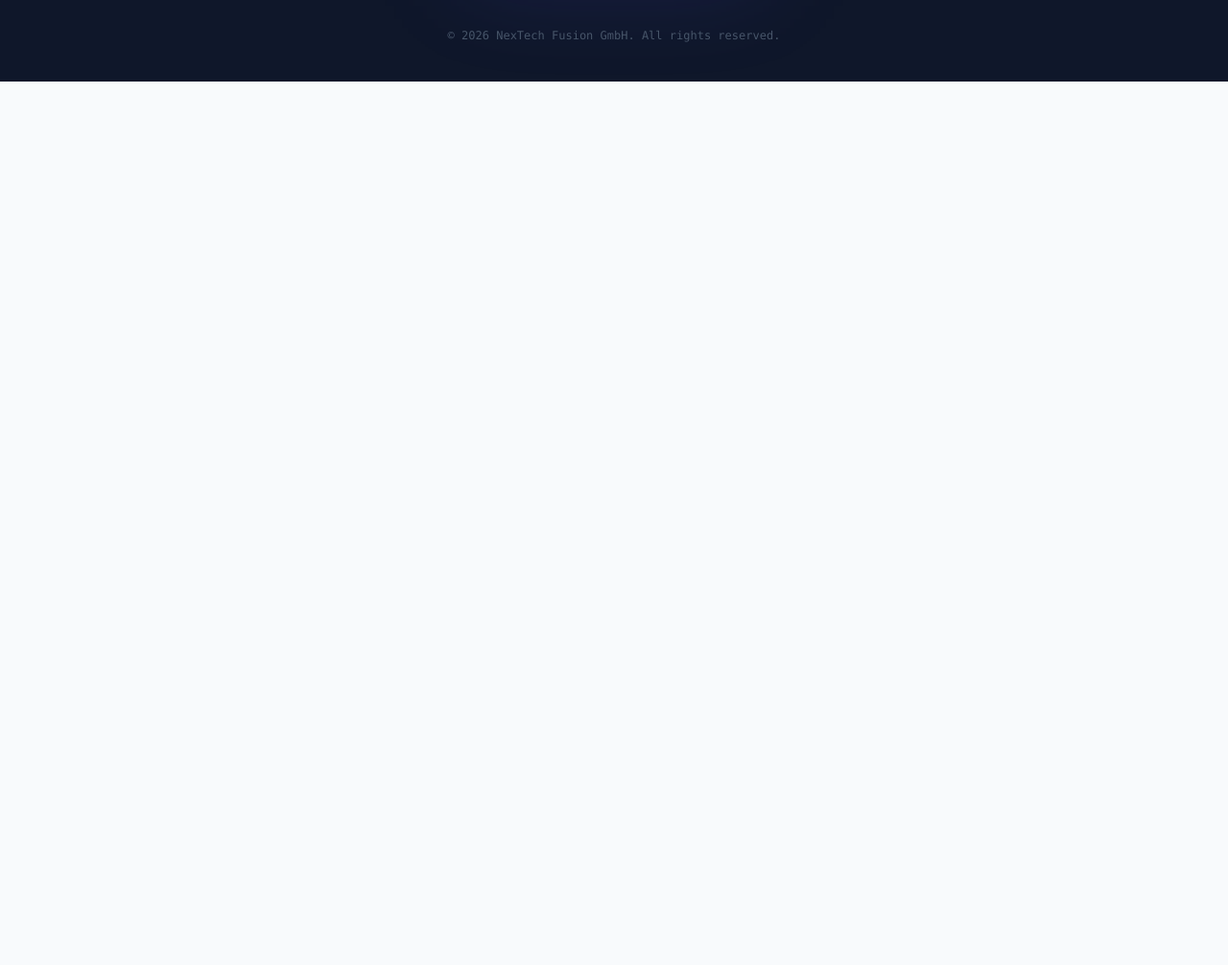
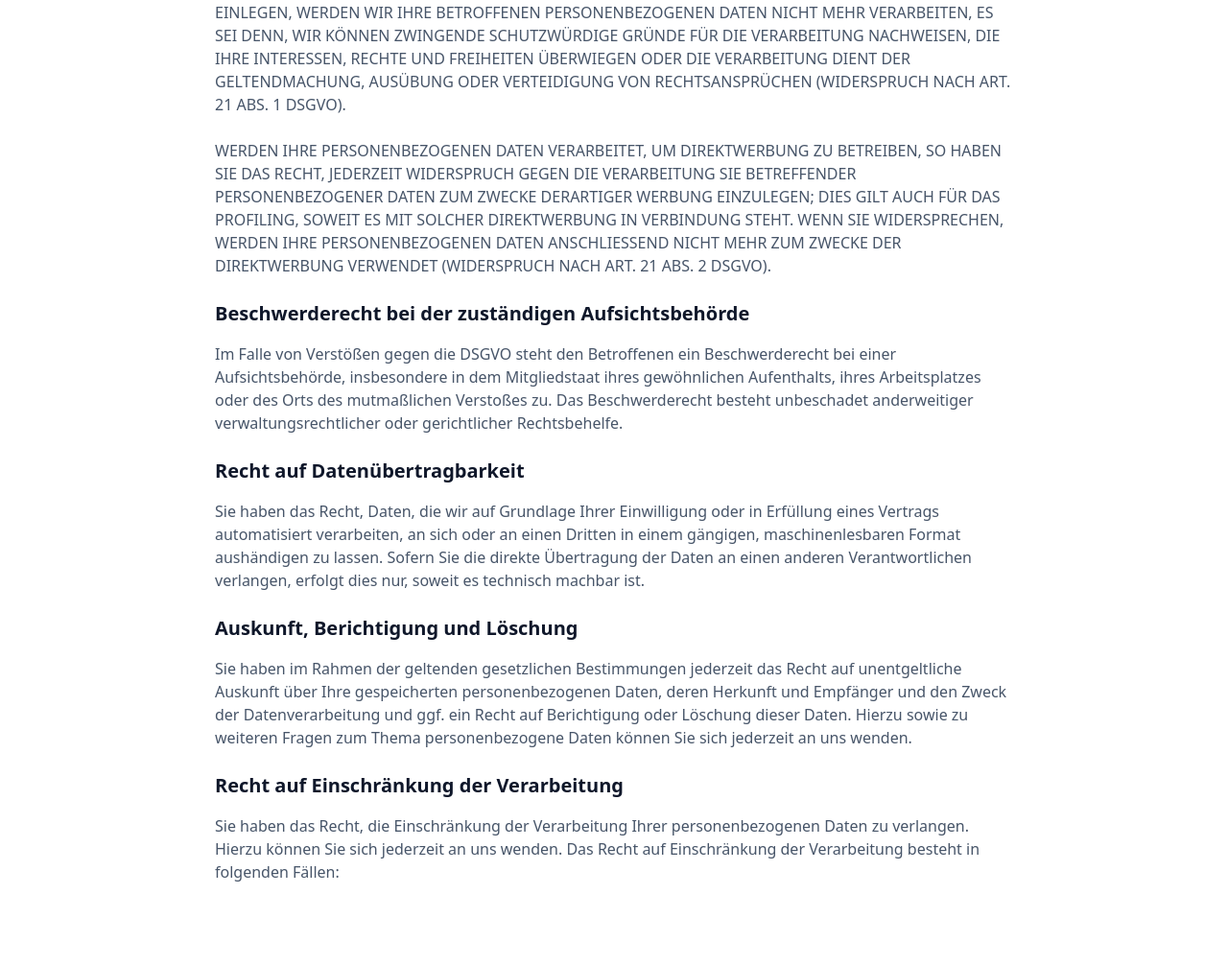
Before and after one commit to NexTechFusion/NexWorker-Repo, an Astro site in the folder nexworker-landing/: page /datenschutz in a window 1280 px wide. Shown: the part 4039-5045 px from the top of the page at 96% size. Before the commit the page ends 4124 px from the top, so only its background shows below. Built offline with nearby package versions, Linux system fonts and the light colour scheme; Astro itself is replaced by a stand-in of ours.

Commit message:
feat: Complete Datenschutz with all legal sections

```diff
--- a/nexworker-landing/src/pages/datenschutz.astro
+++ b/nexworker-landing/src/pages/datenschutz.astro
@@ -111,6 +111,34 @@ import Layout from '../layouts/Layout.astro';
                 <p class="mb-6">
                     Viele Datenverarbeitungsvorgänge sind nur mit Ihrer ausdrücklichen Einwilligung möglich. Sie können eine bereits erteilte Einwilligung jederzeit widerrufen. Die Rechtmäßigkeit der bis zum Widerruf erfolgten Datenverarbeitung bleibt vom Widerruf unberührt.
                 </p>
+
+                <h3 class="text-xl font-bold text-slate-900 mb-4">Widerspruchsrecht gegen die Datenerhebung in besonderen Fällen sowie gegen Direktwerbung (Art. 21 DSGVO)</h3>
+                <p class="mb-6">
+                    WENN DIE DATENVERARBEITUNG AUF GRUNDLAGE VON ART. 6 ABS. 1 LIT. E ODER F DSGVO ERFOLGT, HABEN SIE JEDERZEIT DAS RECHT, AUS GRÜNDEN, DIE SICH AUS IHRER BESONDEREN SITUATION ERGEBEN, GEGEN DIE VERARBEITUNG IHRER PERSONENBEZOGENEN DATEN WIDERSPRUCH EINZULEGEN; DIES GILT AUCH FÜR EIN AUF DIESE BESTIMMUNGEN GESTÜTZTES PROFILING. DIE JEWEILIGE RECHTSGRUNDLAGE, AUF DENEN EINE VERARBEITUNG BERUHT, ENTNEHMEN SIE DIESER DATENSCHUTZERKLÄRUNG. WENN SIE WIDERSPRUCH EINLEGEN, WERDEN WIR IHRE BETROFFENEN PERSONENBEZOGENEN DATEN NICHT MEHR VERARBEITEN, ES SEI DENN, WIR KÖNNEN ZWINGENDE SCHUTZWÜRDIGE GRÜNDE FÜR DIE VERARBEITUNG NACHWEISEN, DIE IHRE INTERESSEN, RECHTE UND FREIHEITEN ÜBERWIEGEN ODER DIE VERARBEITUNG DIENT DER GELTENDMACHUNG, AUSÜBUNG ODER VERTEIDIGUNG VON RECHTSANSPRÜCHEN (WIDERSPRUCH NACH ART. 21 ABS. 1 DSGVO).
+                </p>
+                <p class="mb-6">
+                    WERDEN IHRE PERSONENBEZOGENEN DATEN VERARBEITET, UM DIREKTWERBUNG ZU BETREIBEN, SO HABEN SIE DAS RECHT, JEDERZEIT WIDERSPRUCH GEGEN DIE VERARBEITUNG SIE BETREFFENDER PERSONENBEZOGENER DATEN ZUM ZWECKE DERARTIGER WERBUNG EINZULEGEN; DIES GILT AUCH FÜR DAS PROFILING, SOWEIT ES MIT SOLCHER DIREKTWERBUNG IN VERBINDUNG STEHT. WENN SIE WIDERSPRECHEN, WERDEN IHRE PERSONENBEZOGENEN DATEN ANSCHLIESSEND NICHT MEHR ZUM ZWECKE DER DIREKTWERBUNG VERWENDET (WIDERSPRUCH NACH ART. 21 ABS. 2 DSGVO).
+                </p>
+
+                <h3 class="text-xl font-bold text-slate-900 mb-4">Beschwerderecht bei der zuständigen Aufsichtsbehörde</h3>
+                <p class="mb-6">
+                    Im Falle von Verstößen gegen die DSGVO steht den Betroffenen ein Beschwerderecht bei einer Aufsichtsbehörde, insbesondere in dem Mitgliedstaat ihres gewöhnlichen Aufenthalts, ihres Arbeitsplatzes oder des Orts des mutmaßlichen Verstoßes zu. Das Beschwerderecht besteht unbeschadet anderweitiger verwaltungsrechtlicher oder gerichtlicher Rechtsbehelfe.
+                </p>
+
+                <h3 class="text-xl font-bold text-slate-900 mb-4">Recht auf Datenübertragbarkeit</h3>
+                <p class="mb-6">
+                    Sie haben das Recht, Daten, die wir auf Grundlage Ihrer Einwilligung oder in Erfüllung eines Vertrags automatisiert verarbeiten, an sich oder an einen Dritten in einem gängigen, maschinenlesbaren Format aushändigen zu lassen. Sofern Sie die direkte Übertragung der Daten an einen anderen Verantwortlichen verlangen, erfolgt dies nur, soweit es technisch machbar ist.
+                </p>
+
+                <h3 class="text-xl font-bold text-slate-900 mb-4">Auskunft, Berichtigung und Löschung</h3>
+                <p class="mb-6">
+                    Sie haben im Rahmen der geltenden gesetzlichen Bestimmungen jederzeit das Recht auf unentgeltliche Auskunft über Ihre gespeicherten personenbezogenen Daten, deren Herkunft und Empfänger und den Zweck der Datenverarbeitung und ggf. ein Recht auf Berichtigung oder Löschung dieser Daten. Hierzu sowie zu weiteren Fragen zum Thema personenbezogene Daten können Sie sich jederzeit an uns wenden.
+                </p>
+
+                <h3 class="text-xl font-bold text-slate-900 mb-4">Recht auf Einschränkung der Verarbeitung</h3>
+                <p class="mb-6">
+                    Sie haben das Recht, die Einschränkung der Verarbeitung Ihrer personenbezogenen Daten zu verlangen. Hierzu können Sie sich jederzeit an uns wenden. Das Recht auf Einschränkung der Verarbeitung besteht in folgenden Fällen:
+                </p>
             </div>
         </div>
     </section>
```
